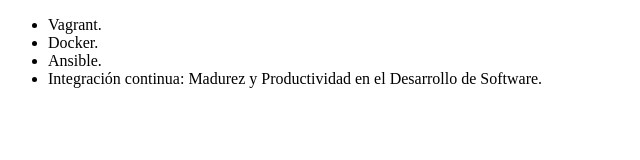
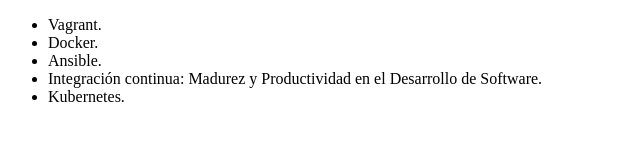
Before and after one commit to Sneider-09/alura, a plain HTML site: page index.html in a window 1280 px wide. Shown: the full height of the page, 0-640 px from the left. Drawn offline with Linux system fonts and the light colour scheme.

Commit message:
Agregando curso de Kubernetes

```diff
--- a/index.html
+++ b/index.html
@@ -10,6 +10,7 @@
          <li> Docker. </li>
          <li> Ansible. </li>
          <li> Integración continua: Madurez y Productividad en el Desarrollo de Software. </li>
+         <li>Kubernetes.</li>
      </ul>
 </body>
 </html>
```
